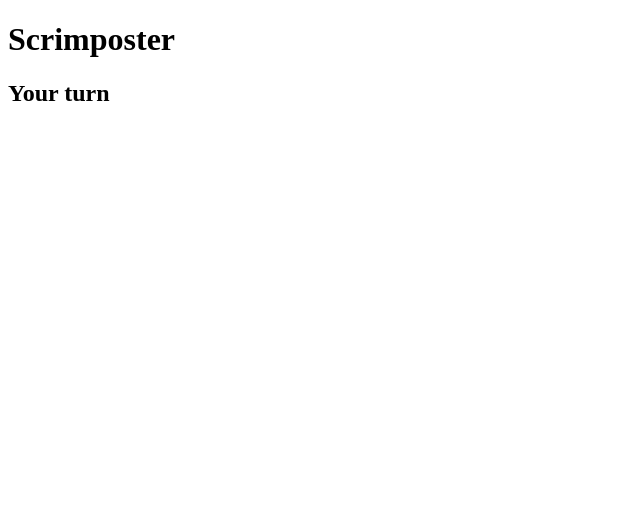
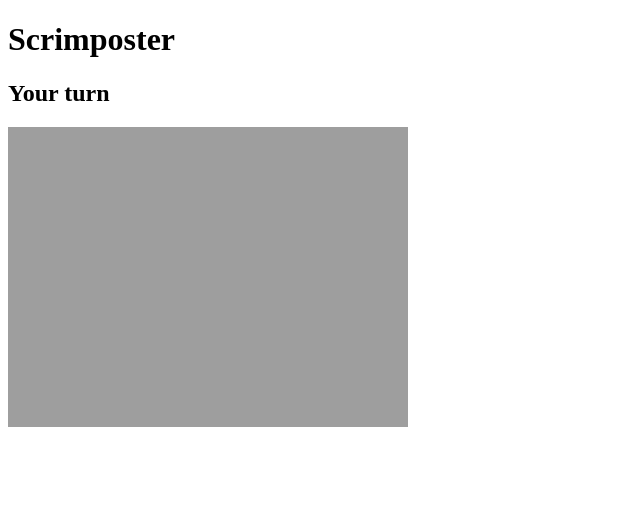
Before and after one commit to ethanhawksley/scrimposter, a plain HTML site: page index.html in a window 1280 px wide. Shown: the whole page, without its empty margins (0-640 px from the left). Drawn offline with Linux system fonts and the light colour scheme.

Commit message:
feat: implement basic image rendering

```diff
--- a/draw.js
+++ b/draw.js
@@ -2,9 +2,15 @@ export function draw(state, localState) {
   const isTurn = state.turn === localState.name;
 
   const html = `
-<h2>${isTurn ? 'Your turn' : state.turn + "'s turn"}</h2>
+<h2>${isTurn ? 'Your turn' : state.turn + '\'s turn'}</h2>
 <canvas id="canvas" width="400" height="400"></canvas>
   `;
 
   document.getElementById('app').innerHTML = html;
+
+  const canvas = document.getElementById('canvas');
+  const ctx = canvas.getContext('2d');
+
+  ctx.drawImage(state.image, 0, 0);
+
 }
--- a/index.html
+++ b/index.html
@@ -26,6 +26,8 @@
         image: new Image(),
       };
 
+      state.image.src = 'https://hawksley.dev/blog/i-dont-like-passkeys/google-skip-password.png'
+
       let localState = {
         name: 'John',
       }
@@ -37,7 +39,7 @@
       }
 
       // For testing, immediately render the "draw" screen
-      draw(state, localState);
+      state.image.onload = () => {draw(state, localState)};
     </script>
 </body>
 </html>
```
